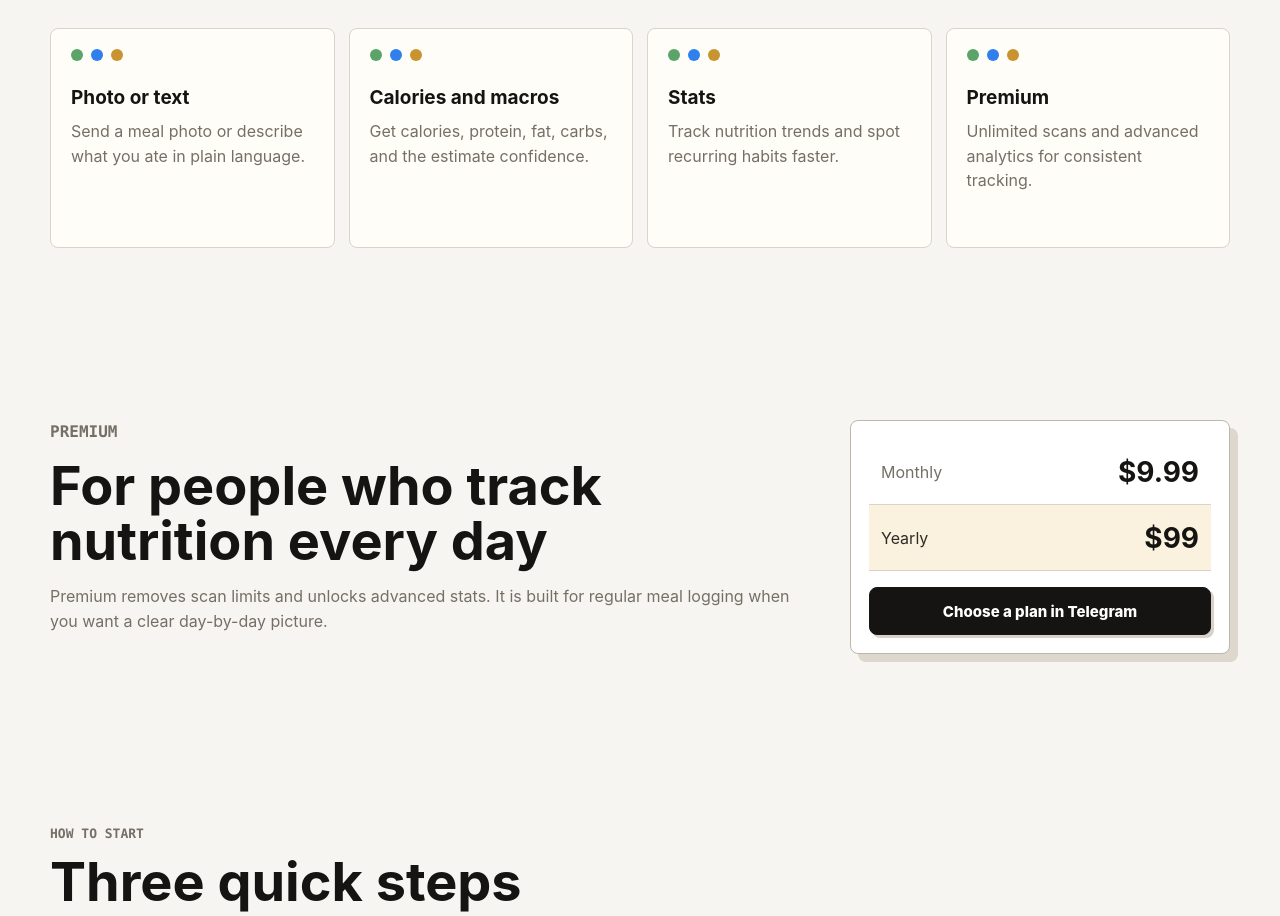
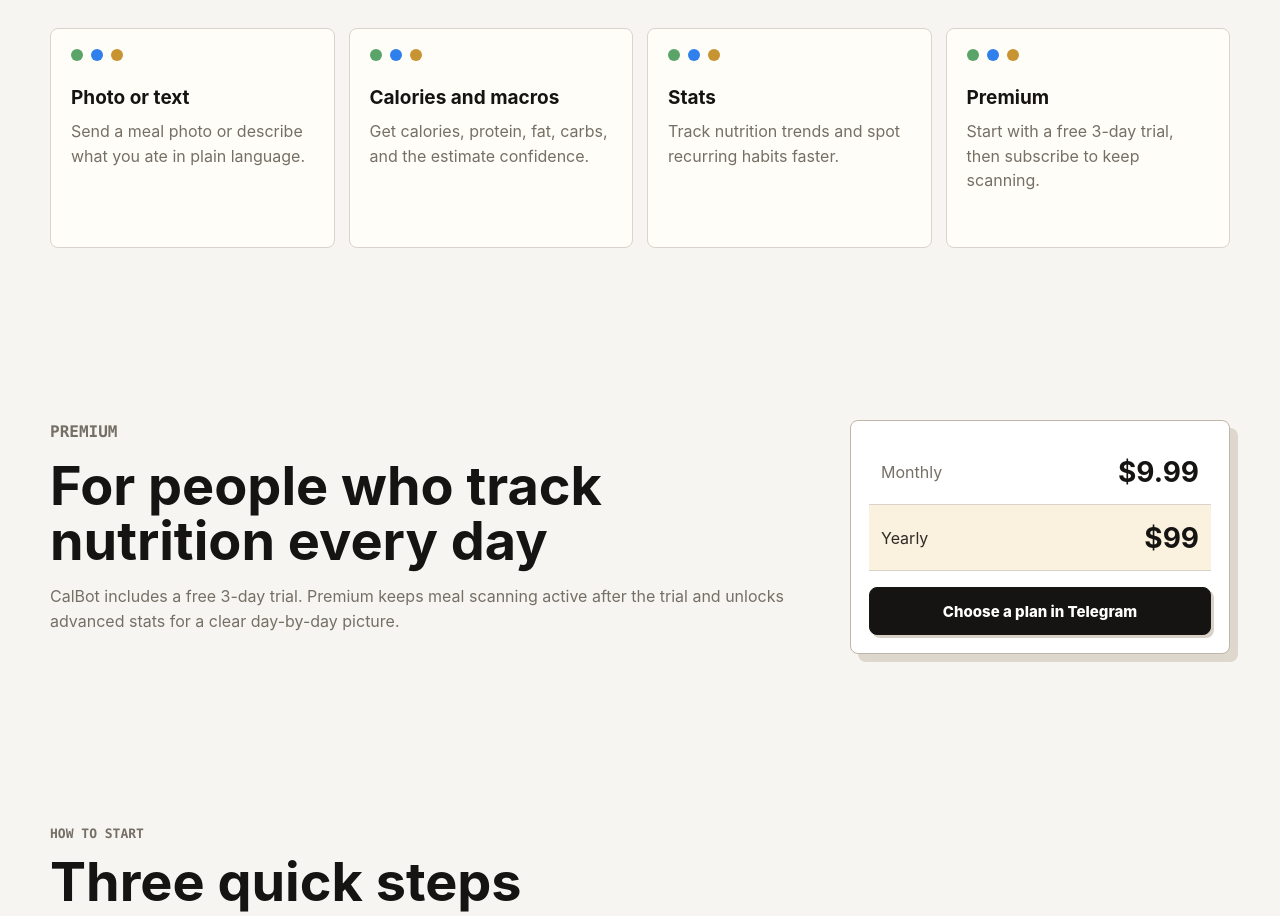
Before and after one commit to thth13/calbot-web, a Next.js app: page / in a window 1280 px wide. Shown: the part 1174-2090 px from the top of the page. Built offline with nearby package versions, Linux system fonts and the light colour scheme.

Commit message:
fix paywall messages

```diff
--- a/app/page.tsx
+++ b/app/page.tsx
@@ -60,7 +60,7 @@ const features = [
   ["Photo or text", "Send a meal photo or describe what you ate in plain language."],
   ["Calories and macros", "Get calories, protein, fat, carbs, and the estimate confidence."],
   ["Stats", "Track nutrition trends and spot recurring habits faster."],
-  ["Premium", "Unlimited scans and advanced analytics for consistent tracking."]
+  ["Premium", "Start with a free 3-day trial, then subscribe to keep scanning."]
 ];
 
 const steps = [
@@ -418,8 +418,8 @@ function Landing() {
           <p className="eyebrow">Premium</p>
           <h2>For people who track nutrition every day</h2>
           <p>
-            Premium removes scan limits and unlocks advanced stats. It is built for regular
-            meal logging when you want a clear day-by-day picture.
+            CalBot includes a free 3-day trial. Premium keeps meal scanning active after the
+            trial and unlocks advanced stats for a clear day-by-day picture.
           </p>
         </div>
         <div className="pricing">
--- a/app/premium/PremiumCheckout.tsx
+++ b/app/premium/PremiumCheckout.tsx
@@ -93,7 +93,7 @@ const plans = [
 ] as const;
 
 const benefits = [
-  "Unlimited food recognition",
+  "Keep scanning after the free 3-day trial",
   "Advanced calorie and macro stats",
   "Unlimited nutrition history"
 ];
```
